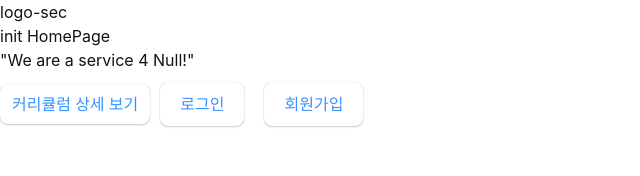
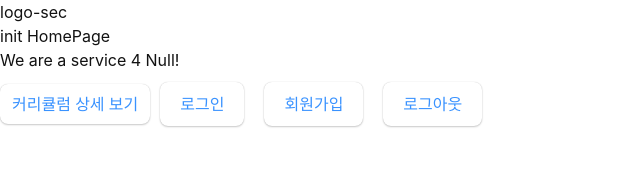
Before and after one commit to 4-NULL/init-front, a React (Vite) app: page / in a window 1280 px wide. Shown: the top 176 px of the page, without its empty margins (0-640 px from the left). Built offline with nearby package versions, Linux system fonts and the light colour scheme.

Commit message:
20241130_로그아웃 기능 추가

```diff
--- a/src/pages/home/ui/HomePage.jsx
+++ b/src/pages/home/ui/HomePage.jsx
@@ -1,5 +1,5 @@
-import React from 'react';
 import { useNavigate } from 'react-router-dom';
+import { logoutRequest } from '@pages/login';
 
 export function HomePage() {
   const navigate = useNavigate(); // 페이지 이동을 위한 훅
@@ -16,10 +16,14 @@ export function HomePage() {
     navigate('/join'); // 회원가입 페이지로 이동
   };
 
+  const handleLogoutClick = () => {
+    logoutRequest(); // 로그아웃 Action
+  };
+
   return (
     <div>
       <h1>init HomePage</h1>
-      <p>"We are a service 4 Null!"</p>
+      <p>We are a service 4 Null!</p>
 
       <button onClick={goToCurriculumDetail}>커리큘럼 상세 보기</button>
       <button
@@ -34,6 +38,12 @@ export function HomePage() {
       >
         회원가입
       </button>
+      <button
+        onClick={handleLogoutClick}
+        style={{ margin: '10px', padding: '10px 20px' }}
+      >
+        로그아웃
+      </button>
 
     </div>
   );
--- a/src/pages/login/api/login.js
+++ b/src/pages/login/api/login.js
@@ -1,5 +1,5 @@
-import { POST } from "@shared/api"
-
+import { POST } from "@shared/api";
+import { redirect } from 'react-router-dom';
 
 export const login = async ({ request }) => {
 
@@ -12,7 +12,9 @@ export const login = async ({ request }) => {
         localStorage.setItem("accessToken", res.data.accessToken); // 액세스 토큰
         localStorage.setItem("refreshToken", res.data.refreshToken); // 리프레시 토큰
         // window.location = '/'
-    } else
+        return redirect('/');  // 페이지 리로드 없이 클라이언트 측 리다이렉션
+    } else {
         alert('로그인에 실패했습니다..')
-    return true
+        return false;
+    }
 }
--- /dev/null
+++ b/src/pages/login/api/logout.js
@@ -0,0 +1,7 @@
+import { redirect } from 'react-router-dom';
+
+export const logout = () => {
+    localStorage.clear();  // 모든 항목을 삭제
+    alert('로그아웃 되었습니다.')
+    return redirect('/login');  // 페이지 리로드 없이 클라이언트 측 리다이렉션
+}
--- a/src/pages/login/index.js
+++ b/src/pages/login/index.js
@@ -1,3 +1,4 @@
 
 export { login as loginRequest } from './api/login';
+export { logout as logoutRequest } from './api/logout';
 export { LoginPage } from './ui/LoginPage';
```
